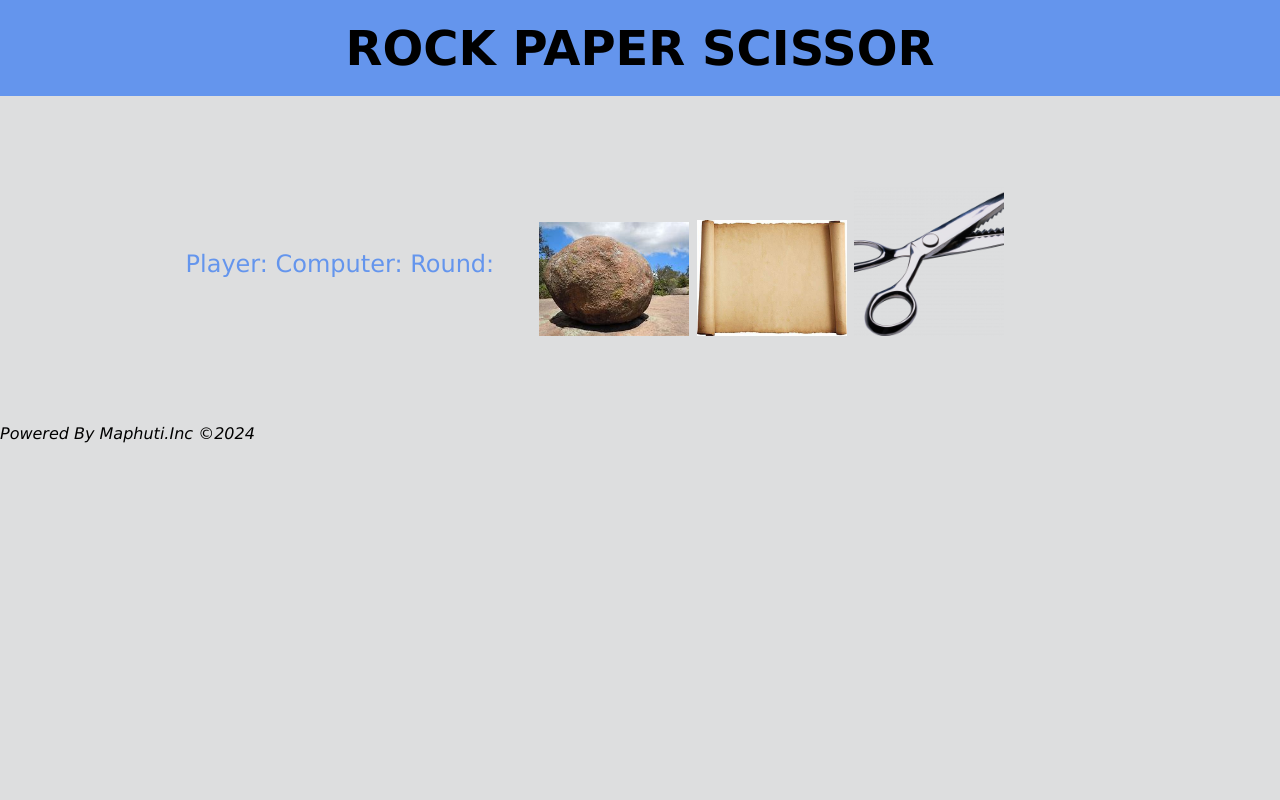
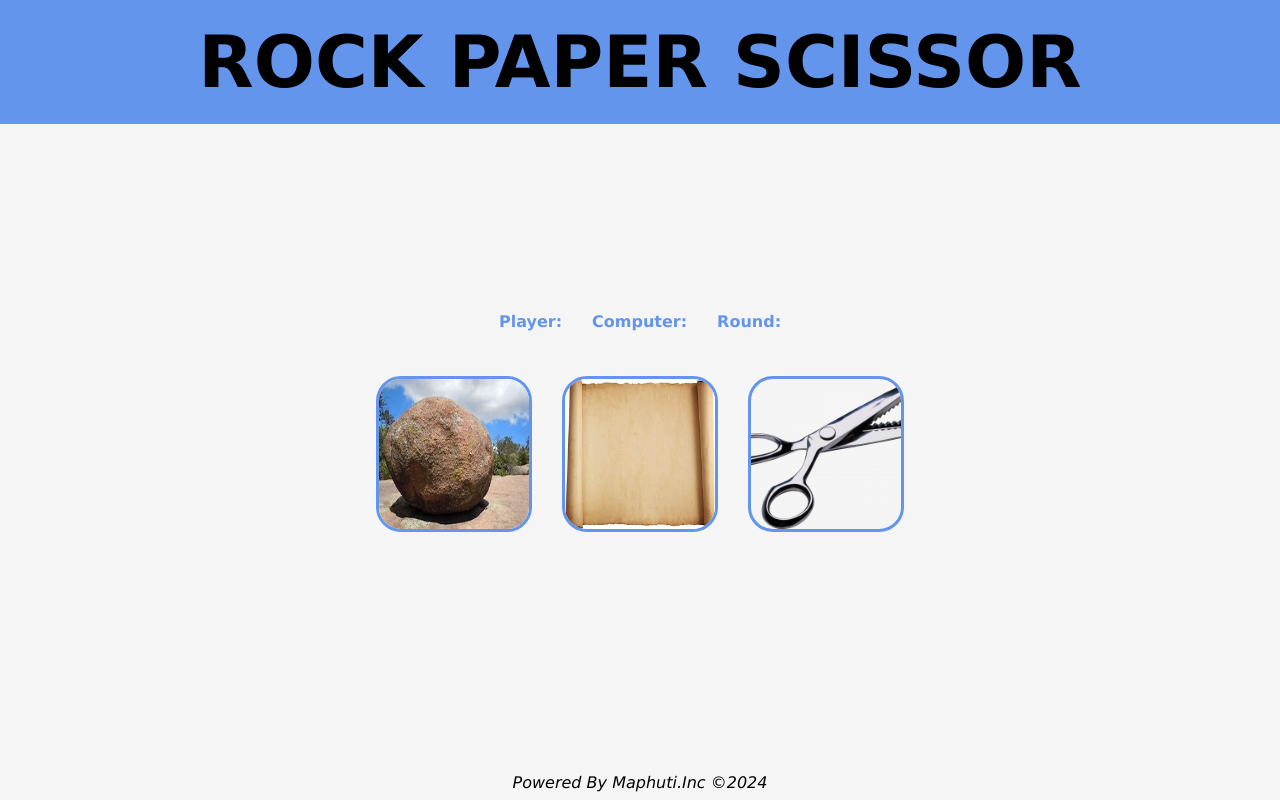
Before and after one commit to maphuti2/javascript-Projects, a plain HTML site: page PaperRockScissor/index.html in a window 1280 px wide. Drawn offline with Linux system fonts and the light colour scheme.

Commit message:
doing more touches on my page

```diff
--- a/PaperRockScissor/style.css
+++ b/PaperRockScissor/style.css
@@ -1,30 +1,57 @@
 *{
     margin: 0;
     padding: 0;
-    background-color: rgb(221, 222, 223);
-    font-family: 'Lucida Sans', 'Lucida Sans Regular', 'Lucida Grande', 'Lucida Sans Unicode', Geneva, Verdana, sans-serif
+    font-family: Verdana, Geneva, Tahoma, sans-serif;
+
 }
 
-h1{
+.container{
+    display: flex;
+    justify-content: space-between;
+    align-items: center;
+    height: 100vh;
+    flex-direction: column;
+    background: whitesmoke;
+}
+
+.header{
+    background-color: cornflowerblue;
+    width: 100%;
     text-align: center;
-    background-color: cornflowerblue;
     padding: 20px 0px;
-    font-size: 48px;
-    font-family: Verdana, Geneva, Tahoma, sans-serif;
-    margin-bottom: 8px;
+    font-size: 36px;
 }
-.content{
+
+.score{
     display: flex;
     justify-content: center;
-    align-items: center;
-    height: 40vh;
-    gap: 45px;
-    font-size: 24px;
+    gap: 30px;
+    /* text-align: center; */
     color: cornflowerblue;
+    font-weight: bold;
+    margin-bottom: 45px;
+}
+.image{
+    display: flex;
+    gap: 30px;
+}
+img{
+    border-radius: 25px;
+    border: 3px solid cornflowerblue;
+    cursor: pointer;
 }
 
-.action{
-    display: flex;
-    justify-content: center;
-    gap: 25px;
+.footer{
+    padding-bottom: 8px;
 }
+p{
+    text-align: center;
+    font-size: 48px;
+    margin-top: 35px;
+    font-weight: bolder;
+}
+.playagain{
+   margin-left: 45%;
+   font-style: italic;
+   cursor: pointer;
+}
```
